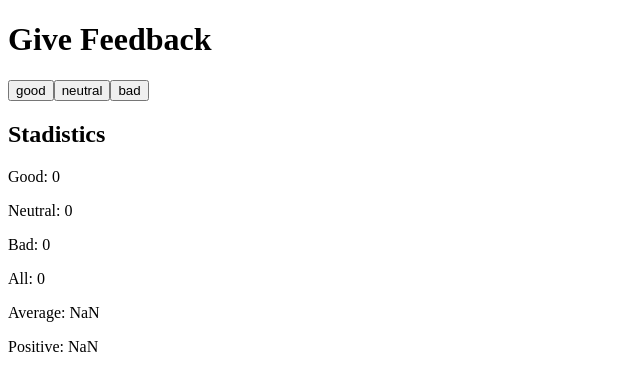
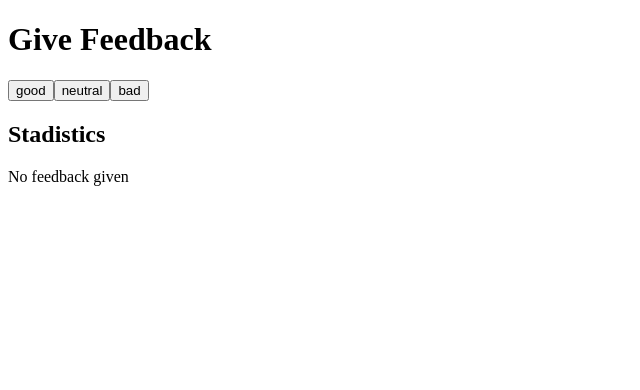
Before and after one commit to camilord-end/bootcamp, a React (Create React App) app in the folder part1/unicafe/: page / in a window 1280 px wide. Shown: the top 390 px of the page, without its empty margins (0-640 px from the left). Built offline with nearby package versions, Linux system fonts and the light colour scheme.

Commit message:
1.9: unicafe step4

```diff
--- a/part1/unicafe/src/App.js
+++ b/part1/unicafe/src/App.js
@@ -12,7 +12,6 @@ const Stadistics = ({ good, neutral, bad }) => {
   const total = good + neutral + bad;
   return (
     <>
-      <h2>Stadistics</h2>
       <p>Good: {good}</p>
       <p>Neutral: {neutral}</p>
       <p>Bad: {bad}</p>
@@ -45,7 +44,12 @@ const App = () => {
       <Button name={"good"} handleClick={handleGoodClick} />
       <Button name={"neutral"} handleClick={handleNeutralClick} />
       <Button name={"bad"} handleClick={handleBadClick} />
-      <Stadistics good={good} neutral={neutral} bad={bad} />
+      <h2>Stadistics</h2>
+      {good === 0 && bad === 0 && neutral === 0 ? (
+        <p>No feedback given</p>
+      ) : (
+        <Stadistics good={good} neutral={neutral} bad={bad} />
+      )}
     </div>
   );
 };
```
